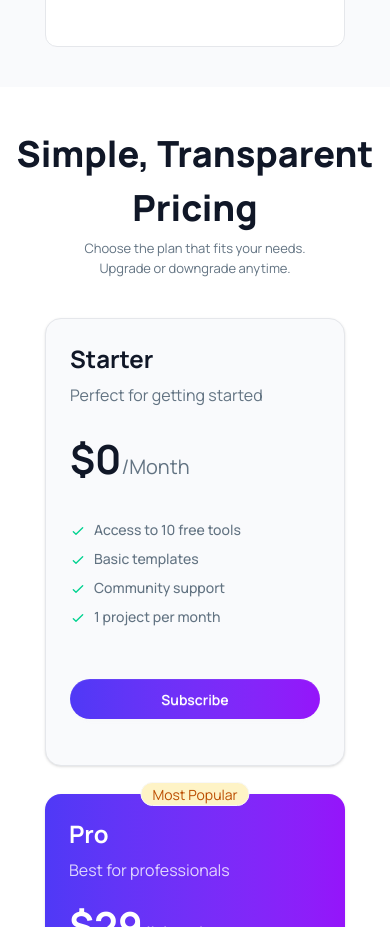
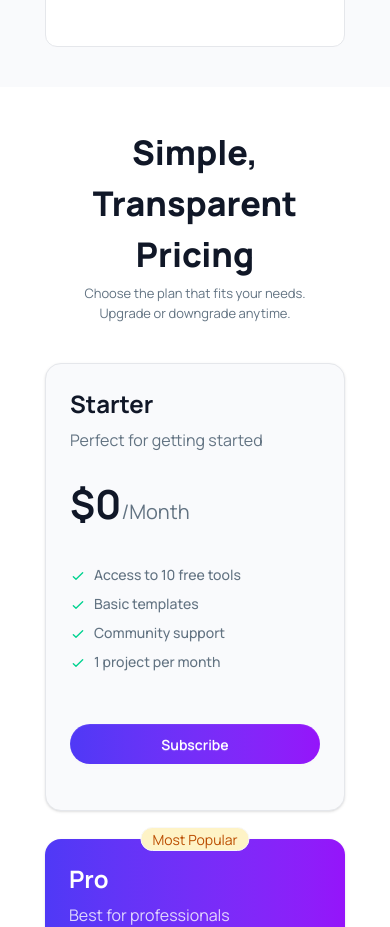
Before and after one commit to krisnokumarghosh/A06-DigiTools-Platform, a React (Vite) app: page / in a window 390 px wide. Shown: the part 6960-7887 px from the top of the page. Built offline with nearby package versions, Linux system fonts and the light colour scheme.

Commit message:
fixed issue

```diff
--- a/src/components/PricingSection/PricingSection.jsx
+++ b/src/components/PricingSection/PricingSection.jsx
@@ -4,7 +4,7 @@ const PricingSection = () => {
   return (
     <div>
       <div className="text-center mt-10 md:mt-25 mb-10">
-        <h1 className="text-[#101727] font-extrabold text-[36px]   md:text-[45px]">
+        <h1 className="text-[#101727] w-70 mx-auto md:w-full font-extrabold text-[34px]   md:text-[45px]">
           Simple, Transparent Pricing
         </h1>
         <p className="text-[13px] md:text-[16px] w-65 md:w-lg   mx-auto text-[#627382] mt-1">
```
